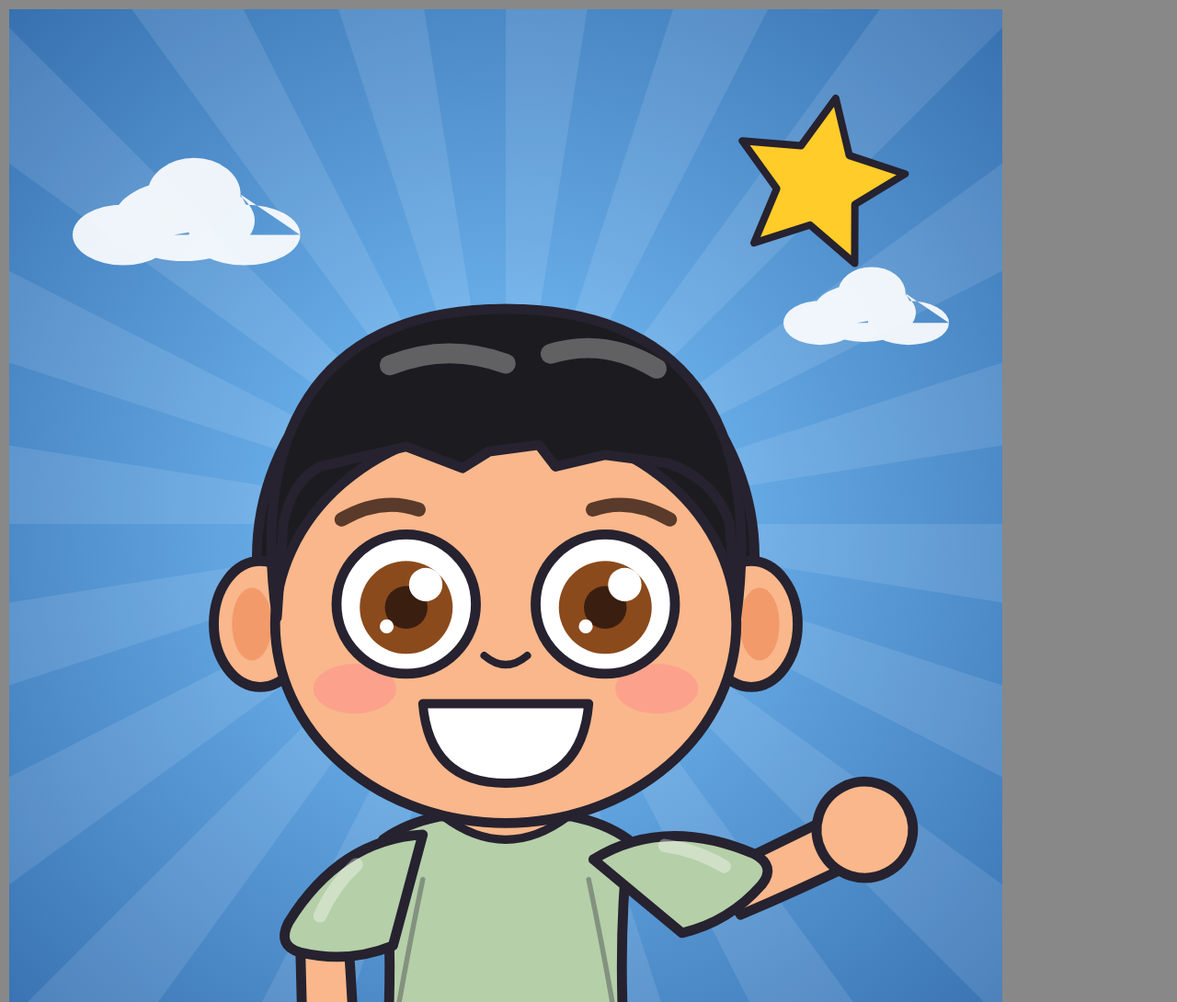
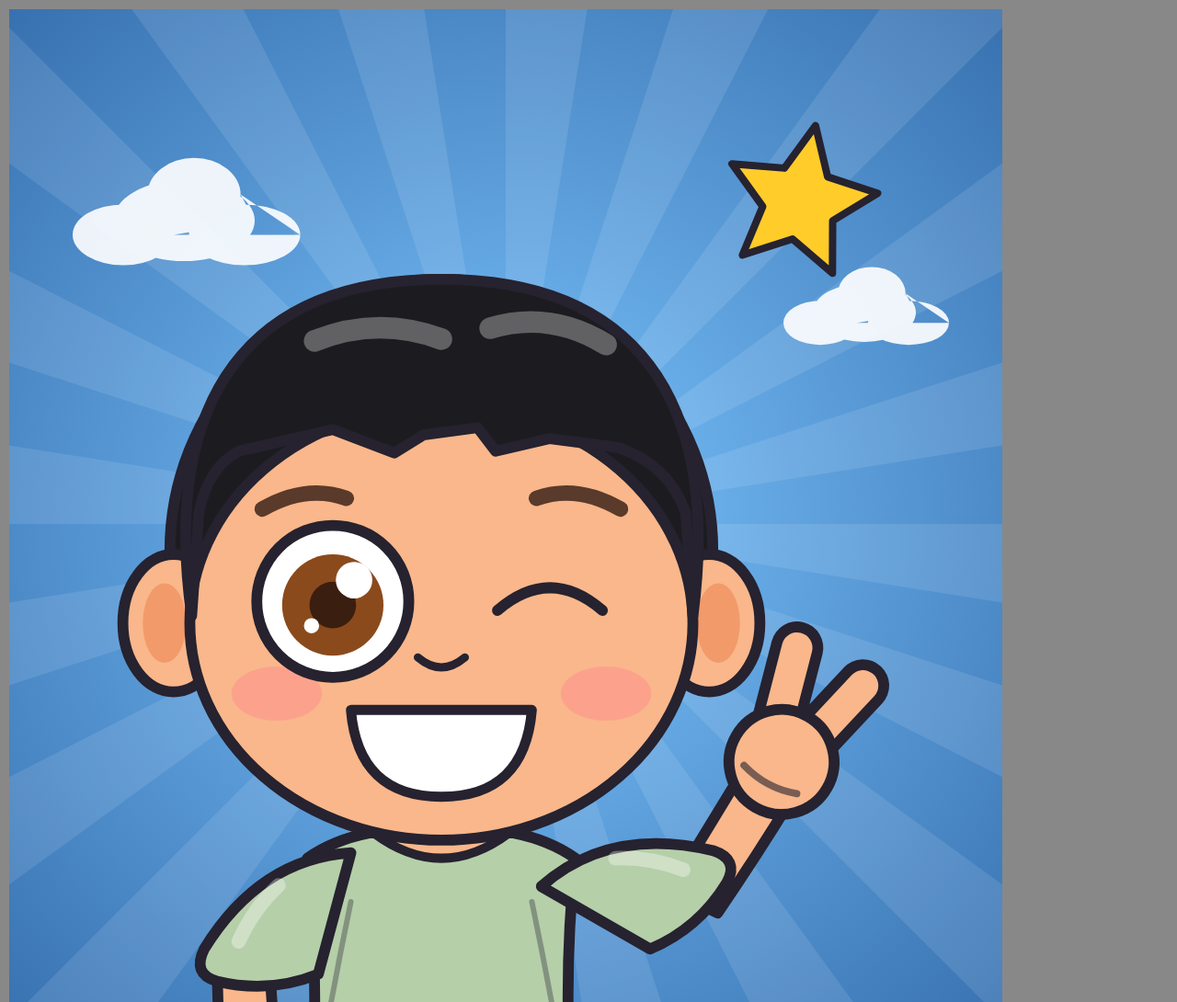
Before and after one commit to carlosvalecesv11-spec/Licoes-do-luquinhas, a plain HTML site: page identidade/luquinhas.html in a window 1280 px wide. Shown: the top 1090 px of the page at 92% size. Drawn offline with Linux system fonts and the light colour scheme.

Commit message:
New profile picture: Luquinhas winking with peace sign
Co-Authored-By: Claude Opus 5.5 <noreply@anthropic.com>
Claude-Session: https://claude.ai/code/session_01EjseYyHodshHVuN5bkj3fj

```diff
--- a/identidade/common.js
+++ b/identidade/common.js
@@ -322,7 +322,7 @@ function drawLuq(p) {
   // pants
   S(jeans, () => { ctx.moveTo(376, 1000); ctx.lineTo(664, 1000); ctx.lineTo(668, 1356); ctx.lineTo(536, 1356); ctx.lineTo(520, 1070); ctx.lineTo(504, 1356); ctx.lineTo(372, 1356); ctx.closePath(); });
   // arms + sleeves (behind torso edges)
-  const arm = (side, ang) => {
+  const arm = (side, ang, peace) => {
     ctx.save();
     ctx.translate(520 + side * 150, 712); ctx.scale(side, 1); // side -1 = left (mirror so local -x is outward)
     ctx.scale(-1, 1); // local: outward = -x
@@ -330,7 +330,17 @@ function drawLuq(p) {
     // skin arm, hinged at the sleeve opening
     ctx.save(); ctx.translate(-66, 126); ctx.rotate(ang * 0.7);
     S(skin, () => { ctx.moveTo(-32, -10); ctx.quadraticCurveTo(-30, 72, -28, 146); ctx.lineTo(34, 146); ctx.quadraticCurveTo(32, 72, 26, -6); ctx.closePath(); });
+    if (peace) {
+      // two fingers in a V, pointing along the arm
+      for (const [x1, x2] of [[-16, -44], [16, 40]]) {
+        ctx.lineCap = 'round';
+        ctx.beginPath(); ctx.moveTo(x1, 190); ctx.lineTo(x2, 292);
+        ctx.lineWidth = 34 + OL * 2; ctx.strokeStyle = INK; ctx.stroke();
+        ctx.lineWidth = 34; ctx.strokeStyle = skin; ctx.stroke();
+      }
+    }
     S(skin, ell(4, 174, 58, 58));
+    if (peace) { ctx.strokeStyle = 'rgba(38,34,47,0.6)'; ctx.lineWidth = 8; ctx.beginPath(); ctx.moveTo(-30, 150); ctx.quadraticCurveTo(4, 140, 36, 152); ctx.stroke(); }
     ctx.restore();
     // sleeve
     S(shirt, () => { ctx.moveTo(50, -6); ctx.quadraticCurveTo(-50, 0, -112, 100); ctx.quadraticCurveTo(-126, 128, -98, 136); ctx.quadraticCurveTo(-40, 150, 14, 128); ctx.closePath(); });
@@ -347,7 +357,7 @@ function drawLuq(p) {
   ctx.strokeStyle = 'rgba(38,34,47,0.35)'; ctx.lineWidth = 6;
   ctx.beginPath(); ctx.moveTo(420, 760); ctx.quadraticCurveTo(395, 880, 378, 990); ctx.moveTo(620, 760); ctx.quadraticCurveTo(645, 880, 662, 990); ctx.stroke();
   arm(-1, p.armL || 0);
-  arm(1, p.armR || 0);
+  arm(1, p.armR || 0, p.peaceR);
   // collar
   S(skin, () => { ctx.moveTo(445, 684); ctx.quadraticCurveTo(520, 740, 595, 684); ctx.closePath(); }, 10);
   // head
@@ -385,8 +395,8 @@ function drawLuq(p) {
   const lk = (p.look || 0) * 16;
   for (const sx of [-1, 1]) {
     const cx = 520 + sx * 120, cy = 428;
-    if (p.blink) {
-      ctx.strokeStyle = INK; ctx.lineWidth = 12; ctx.beginPath(); ctx.moveTo(cx - 60, cy); ctx.quadraticCurveTo(cx, cy + 34, cx + 60, cy); ctx.stroke();
+    if (p.blink || (p.wink && sx === 1)) {
+      ctx.strokeStyle = INK; ctx.lineWidth = 12; ctx.beginPath(); if (p.wink && !p.blink) { ctx.moveTo(cx - 58, cy + 10); ctx.quadraticCurveTo(cx, cy - 40, cx + 58, cy + 10); } else { ctx.moveTo(cx - 60, cy); ctx.quadraticCurveTo(cx, cy + 34, cx + 60, cy); } ctx.stroke();
       continue;
     }
     S('#ffffff', ell(cx, cy, 84, 84));
--- a/identidade/luquinhas.html
+++ b/identidade/luquinhas.html
@@ -46,8 +46,8 @@ function drawAll() {
     const c = mk(1080, 1080);
     rays(540, 560, 1080, 1080, '#7cc6ff', P.deep, 20);
     cloud(190, 230, 1.1); cloud(930, 330, 0.8);
-    person({ ...LUQ, x: 540, y: 1560, s: 2.2, expr: 'grin', armL: 0, armR: 2.05, look: 0 });
-    star(880, 190, 95, P.yellow, 5, 0.2);
+    person({ ...LUQ, x: 470, y: 1640, s: 2.4, expr: 'grin', armL: 0, armR: 2.62, peaceR: true, wink: true, look: 0 });
+    star(860, 210, 85, P.yellow, 5, 0.2);
     out.avatar = c;
   })();
   // 2) Logo transparent
```
Also changed, not shown: episodios/ep01-nariz-azul/common.js (+14 -4 lines), identidade/avatar.png, identidade/guia.png, 1 other file.
